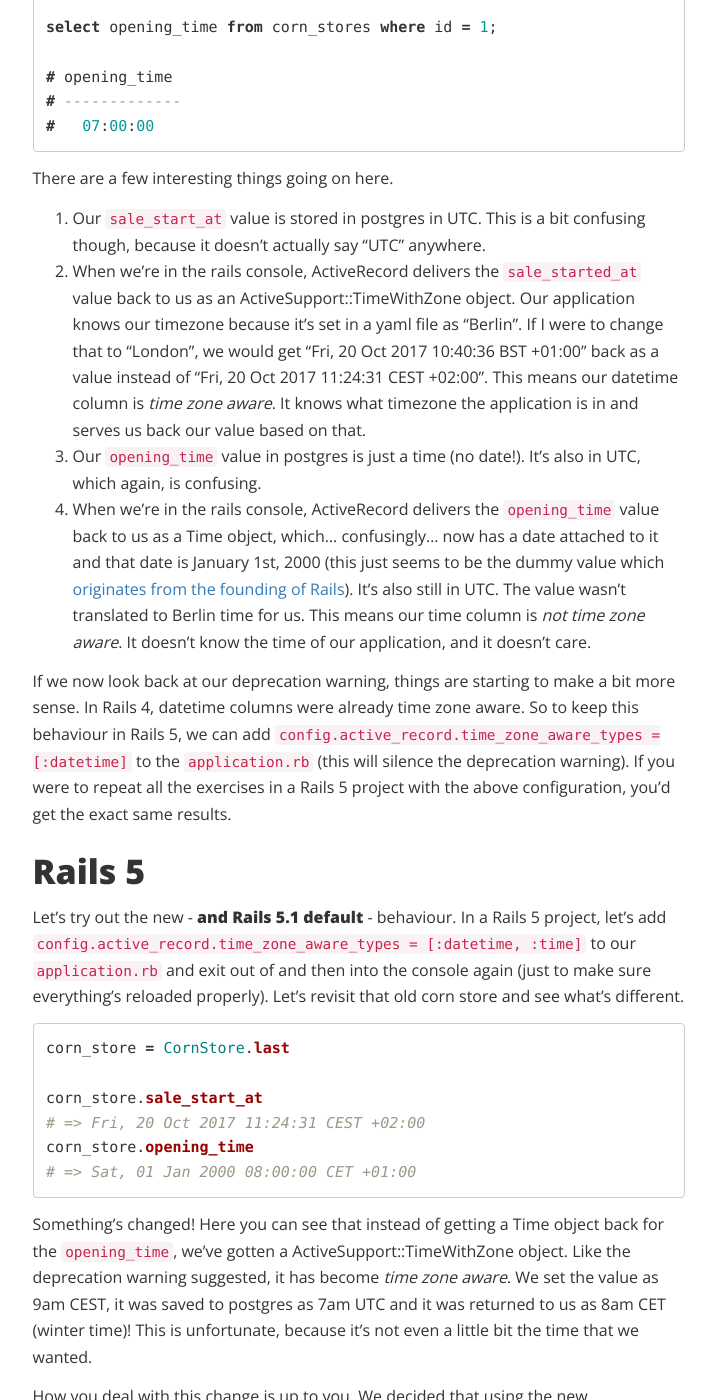
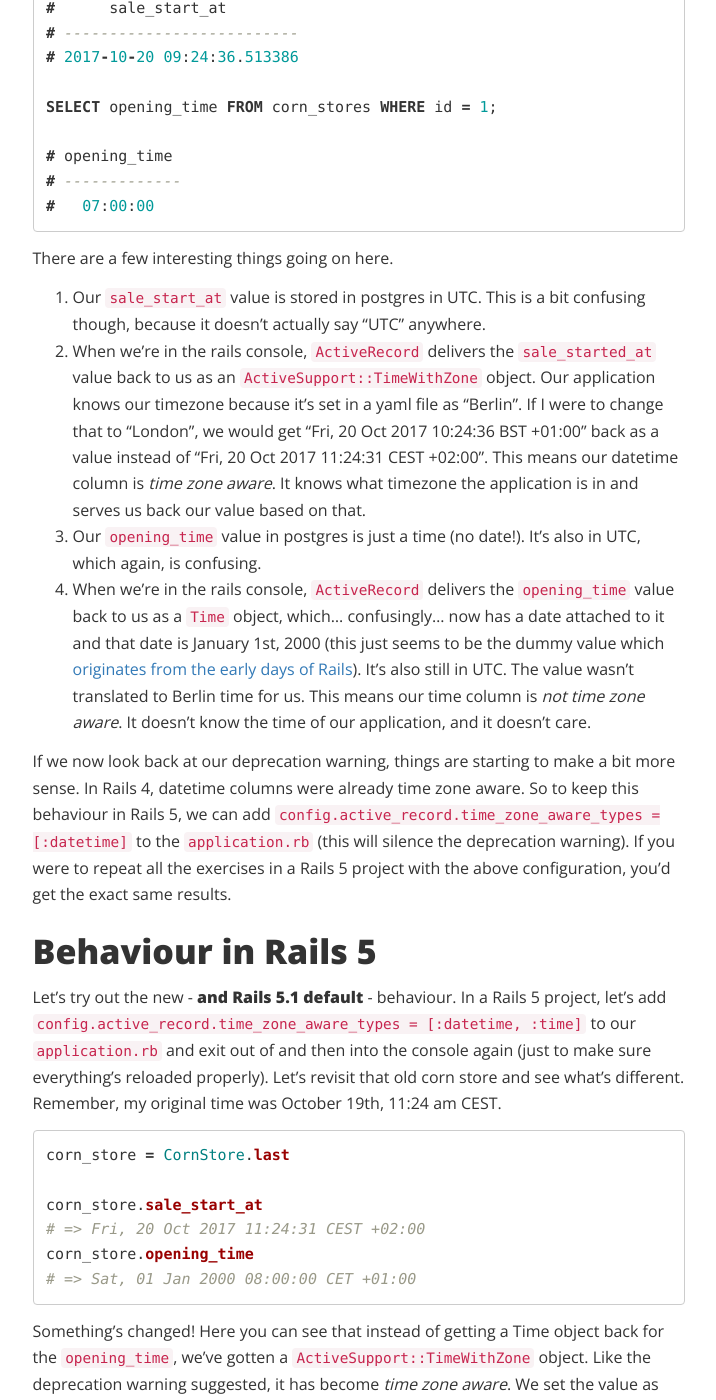
Before and after one commit to liefery-it-legacy/blog, a Jekyll site: the page built from _posts/2017-10-19-times-in-rails-5.md, in a window 1280 px wide and 1400 px high, scrolled down 2573 px. Shown: the whole window, without its empty margins (150-866 px from the left). Built offline with Jekyll 4.4.1, drawn with Linux system fonts in a browser that asks for light colours; nearby versions of some CDN libraries; comment, search, counter and statistics services are not loaded; some of the changed text lies outside the part shown.

Commit message:
small fixes for clarity

````diff
--- a/_posts/2017-10-19-times-in-rails-5.md
+++ b/_posts/2017-10-19-times-in-rails-5.md
@@ -4,6 +4,8 @@ title:  "Time zone aware columns in Rails 5"
 date:   2017-10-19
 categories: rails rubyonrails time postgres upgrade timezone ruby
 ---
+
+<!-- TODO: add intro about what we're going to do -->
 
 Our backend application is running on Rails 4.2 (Ruby 2.4.2), and we've been eager to upgrade to Rails 5 for ages. We do weekly retrospectives here at Liefery, and almost every week for the last few months, someone has said that they wish we could upgrade to Rails 5.
 
@@ -25,11 +27,11 @@ To silence this deprecation warning, add the following:
 
 I'm not sure about you, but it doesn't matter how many times I read this deprecation warning, I can't understand what it's trying to tell me. So let's just ignore it for now and try to figure out what's happening on our own with an example. Since we'll need to compare Rails 4 with Rails 5 behaviour, let's start with something we're already familiar with, Rails 4.
 
-### Rails 4
+### Behaviour in Rails 4
 
 *At the time of writing, I am in Berlin, and we are still on summer time (CEST), which means we are 2 hours ahead of UTC.*
 
-For this example, let's pretend we have a store model (I'm going to call it "CornStore", it sells corn) and that store wants to have a sale that will start on a certain date at a certain time. The store also opens every day at the same time, the date doesn't matter here. Since we use postgres 9.6.1 at Liefery, our store's database will be the same. Let's run a migration and see what that looks like:
+For this example, let's pretend we have a store model (I'm going to call it "CornStore", it sells corn) and that store wants to have a sale that will start on a certain date at a certain time. The store also opens every day at the same time, the date doesn't matter here. Since we use postgres 9.6.1 at Liefery, our store's database will be the same. Let's do a migration and see what that looks like:
 
 ```ruby
 rails generate migration AddTimesToCornStore sale_start_at:datetime opening_time:time
@@ -56,7 +58,7 @@ CREATE TABLE corn_stores (
 );
 ```
 
-Let's add some data in there. My current time is October 19th, 11:40 am CEST.
+Let's add some data in there. My current time is October 19th, 11:24 am CEST.
 
 ```ruby
 corn_store = CornStore.create!(sale_start_at: Time.current + 1.day, opening_time: Time.zone.parse("09:00"))
@@ -68,16 +70,16 @@ corn_store.opening_time
 # => "2000-01-01T07:00:00.000Z"
 ```
 
-This looks weird. Let's double check postgres before we make any assumptions:
+This looks weird. Why does the `opening_time` have such an strange date? And why is it a string? Why are they different at all? Let's double check postgres before we make any assumptions:
 
 ```sql
-select sale_start_at from corn_stores where id = 1;
+SELECT sale_start_at FROM corn_stores WHERE id = 1;
 
 #      sale_start_at
 # --------------------------
-# 2017-10-20 09:40:36.513386
+# 2017-10-20 09:24:36.513386
 
-select opening_time from corn_stores where id = 1;
+SELECT opening_time FROM corn_stores WHERE id = 1;
 
 # opening_time
 # -------------
@@ -87,15 +89,15 @@ select opening_time from corn_stores where id = 1;
 There are a few interesting things going on here.
 
 1. Our `sale_start_at` value is stored in postgres in UTC. This is a bit confusing though, because it doesn't actually say "UTC" anywhere.
-2. When we're in the rails console, ActiveRecord delivers the `sale_started_at` value back to us as an ActiveSupport::TimeWithZone object. Our application knows our timezone because it's set in a yaml file as "Berlin". If I were to change that to "London", we would get "Fri, 20 Oct 2017 10:40:36 BST +01:00" back as a value instead of "Fri, 20 Oct 2017 11:24:31 CEST +02:00". This means our datetime column is *time zone aware*. It knows what timezone the application is in and serves us back our value based on that.
+2. When we're in the rails console, `ActiveRecord` delivers the `sale_started_at` value back to us as an `ActiveSupport::TimeWithZone` object. Our application knows our timezone because it's set in a yaml file as "Berlin". If I were to change that to "London", we would get "Fri, 20 Oct 2017 10:24:36 BST +01:00" back as a value instead of "Fri, 20 Oct 2017 11:24:31 CEST +02:00". This means our datetime column is *time zone aware*. It knows what timezone the application is in and serves us back our value based on that.
 3. Our `opening_time` value in postgres is just a time (no date!). It's also in UTC, which again, is confusing.
-4. When we're in the rails console, ActiveRecord delivers the `opening_time` value back to us as a Time object, which... confusingly... now has a date attached to it and that date is January 1st, 2000 (this just seems to be the dummy value which [originates from the founding of Rails](https://github.com/rails/rails/blob/b3df95985a449fd155868b4ec04a556530a03e6c/activerecord/lib/active_record/connection_adapters/abstract/schema_definitions.rb#L78)). It's also still in UTC. The value wasn't translated to Berlin time for us. This means our time column is *not time zone aware*. It doesn't know the time of our application, and it doesn't care.
+4. When we're in the rails console, `ActiveRecord` delivers the `opening_time` value back to us as a `Time` object, which... confusingly... now has a date attached to it and that date is January 1st, 2000 (this just seems to be the dummy value which [originates from the early days of Rails](https://github.com/rails/rails/blob/b3df95985a449fd155868b4ec04a556530a03e6c/activerecord/lib/active_record/connection_adapters/abstract/schema_definitions.rb#L78)). It's also still in UTC. The value wasn't translated to Berlin time for us. This means our time column is *not time zone aware*. It doesn't know the time of our application, and it doesn't care.
 
 If we now look back at our deprecation warning, things are starting to make a bit more sense. In Rails 4, datetime columns were already time zone aware. So to keep this behaviour in Rails 5, we can add `config.active_record.time_zone_aware_types = [:datetime]` to the `application.rb` (this will silence the deprecation warning). If you were to repeat all the exercises in a Rails 5 project with the above configuration, you'd get the exact same results.
 
-## Rails 5
+## Behaviour in Rails 5
 
-Let's try out the new - **and Rails 5.1 default** - behaviour. In a Rails 5 project, let's add `config.active_record.time_zone_aware_types = [:datetime, :time]` to our `application.rb` and exit out of and then into the console again (just to make sure everything's reloaded properly). Let's revisit that old corn store and see what's different.
+Let's try out the new - **and Rails 5.1 default** - behaviour. In a Rails 5 project, let's add `config.active_record.time_zone_aware_types = [:datetime, :time]` to our `application.rb` and exit out of and then into the console again (just to make sure everything's reloaded properly). Let's revisit that old corn store and see what's different. Remember, my original time was October 19th, 11:24 am CEST.
 
 ```ruby
 corn_store = CornStore.last
@@ -106,11 +108,27 @@ corn_store.opening_time
 # => Sat, 01 Jan 2000 08:00:00 CET +01:00
 ```
 
-Something's changed! Here you can see that instead of getting a Time object back for the `opening_time`, we've gotten a ActiveSupport::TimeWithZone object. Like the deprecation warning suggested, it has become *time zone aware*. We set the value as 9am CEST, it was saved to postgres as 7am UTC and it was returned to us as 8am CET (winter time)! This is unfortunate, because it's not even a little bit the time that we wanted.
+Something's changed! Here you can see that instead of getting a Time object back for the `opening_time`, we've gotten a `ActiveSupport::TimeWithZone` object. Like the deprecation warning suggested, it has become *time zone aware*. We set the value as 9am CEST, it was saved to postgres as 7am UTC and it was returned to us as 8am CET (winter time)! This is unfortunate, because it's not even a little bit the time that we wanted.
 
 How you deal with this change is up to you. We decided that using the new configuration would be quite problematic for us and switching to the new behaviour would throw our times off by an hour - not a good idea for a delivery company! Our current course of action the is just to use the `config.active_record.time_zone_aware_types = [:datetime]` configuration and discuss a possible future refactoring.
 
-As a final point, it's worth mentioning that the deprecation warning here is really confusing. If you want to get rid of the deprecation warning, you have to add this configuration option to your Rails 5 project regardless. It's important though that you and your team decide which configuration is right for your project.
+## Conclusion
+
+So let's look at the deprecation warning again. What is it trying to tell us?
+
+```
+DEPRECATION WARNING: Time columns will become time zone aware in Rails 5.1. This still causes `String`s to be parsed as if they were in `Time.zone`, and `Time`s to be converted to `Time.zone`.
+
+To keep the old behavior, you must add the following to your initializer:
+
+    config.active_record.time_zone_aware_types = [:datetime]
+
+To silence this deprecation warning, add the following:
+
+    config.active_record.time_zone_aware_types = [:datetime, :time]
+```
+
+In my opinion, this warning is just wrong. If you want to get rid of it and keep the old behaviour, you have to add the first configuration option to your Rails 5 project *regardless*. If you want to get rid of it and use the *entirely new behaviour*,  you can instead add the second configuration option.
 
 Maybe this is a good way of thinking about it: which columns in your application should be time zone aware?
 
````
Also changed, not shown: other parts of _posts/2017-10-19-times-in-rails-5.md (+1 -1 lines).
